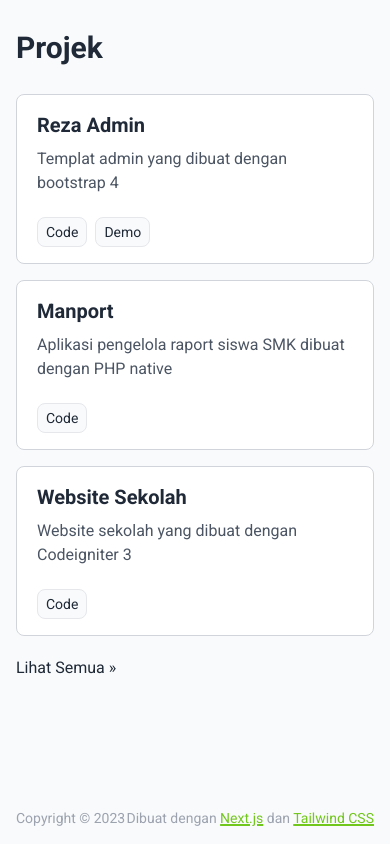
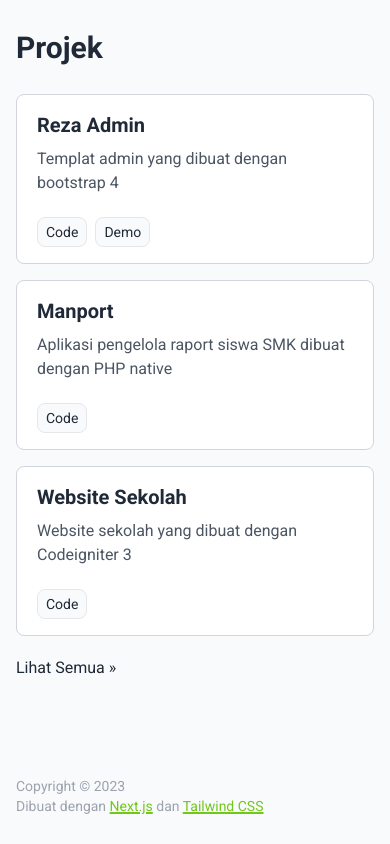
Before and after one commit to rezafikkri/rezafikkri.github.io, a Next.js app: page / in a window 390 px wide. Shown: the part 1752-2596 px from the top of the page. Built offline with nearby package versions, Linux system fonts and the light colour scheme.

Commit message:
refactor: improve footer responsive

```diff
--- a/components/footer.js
+++ b/components/footer.js
@@ -2,7 +2,7 @@ import Link from "next/link";
 
 export default function Footer() {
   return (
-    <footer className="mt-28 flex justify-between py-4 text-sm text-gray-400">
+    <footer className="mt-20 md:mt-28 flex flex-col md:flex-row md:justify-between py-4 text-sm text-gray-400">
       <p>Copyright &copy; 2023</p>
       <p>Dibuat dengan <Link href="https://nextjs.org" rel="noopener noreferrer" target="_blank">Next.js</Link> dan <Link href="https://tailwindcss.com" rel="noopener noreferrer" target="_blank">Tailwind CSS</Link></p>
     </footer>
```
